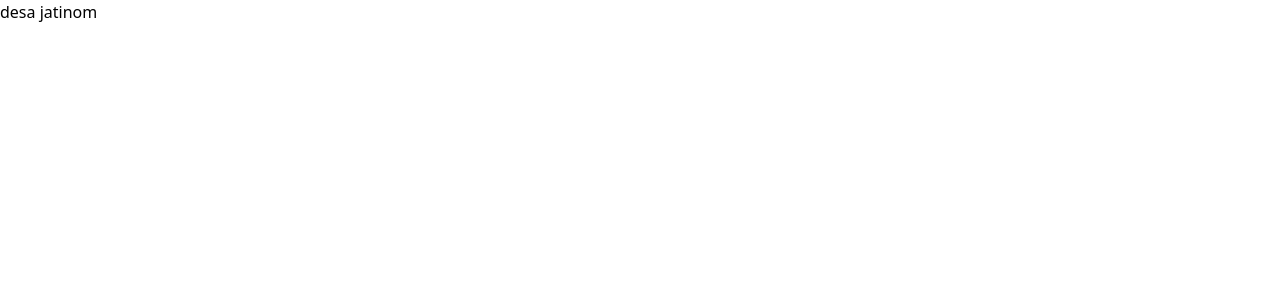
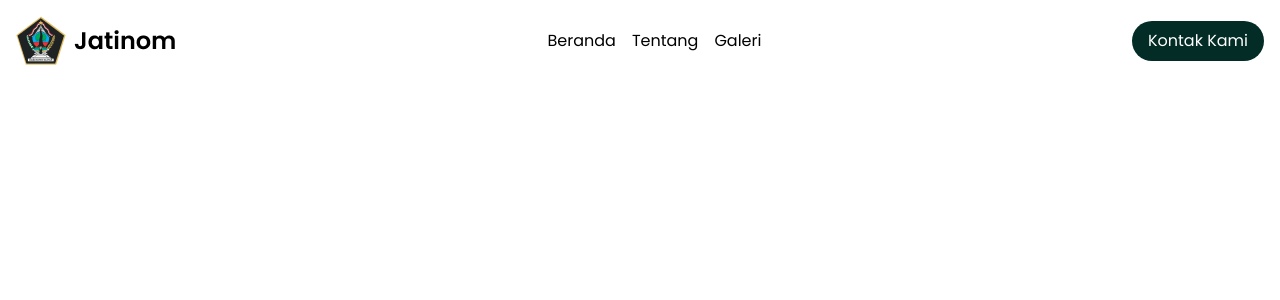
Before and after one commit to kenziehh/jatinom-village, a React (Vite) app: page / in a window 1280 px wide. Shown: the top 300 px of the page. Built offline with nearby package versions, Linux system fonts and the light colour scheme.

Commit message:
setup routes and font

```diff
--- a/package.json
+++ b/package.json
@@ -11,7 +11,8 @@
   },
   "dependencies": {
     "react": "^18.3.1",
-    "react-dom": "^18.3.1"
+    "react-dom": "^18.3.1",
+    "react-router-dom": "^6.22.0"
   },
   "devDependencies": {
     "@types/react": "^18.3.3",
--- a/src/App.jsx
+++ b/src/App.jsx
@@ -1,8 +1,23 @@
+import { BrowserRouter, Route, Routes } from "react-router-dom";
+import MainLayout from "./layouts/MainLayout";
+import Home from "./pages/Home";
+import Tentang from "./pages/Tentang";
+
 function App() {
   return (
-    <>
-      <div>desa jatinom</div>
-    </>
+    <BrowserRouter>
+      <Routes>
+        <Route element={<MainLayout />}>
+          <Route path="/" element={<Home />} />
+          <Route path="/tentang">
+            <Route index element={<Tentang />} />
+          </Route>
+          <Route path="/galeri">
+            <Route index element={<Tentang />} />
+          </Route>
+        </Route>
+      </Routes>
+    </BrowserRouter>
   );
 }
 
--- /dev/null
+++ b/src/components/footer/index.jsx
@@ -0,0 +1,11 @@
+import React from 'react'
+
+const Footer = () => {
+  return (
+    <div>
+
+    </div>
+  )
+}
+
+export default Footer
--- /dev/null
+++ b/src/components/navbar/index.jsx
@@ -0,0 +1,40 @@
+import React, { useEffect, useState } from "react";
+import { Link } from "react-router-dom";
+
+const Navbar = () => {
+  const [isScrolled, setIsScrolled] = useState(false);
+  useEffect(() => {
+    const handleScroll = () => {
+      setIsScrolled(window.scrollY > 0);
+    };
+
+    window.addEventListener("scroll", handleScroll);
+
+    return () => {
+      window.removeEventListener("scroll", handleScroll);
+    };
+  }, []);
+  return (
+    <nav
+      className={`${
+        isScrolled ? "backdrop-blur-md" : ""
+      } sticky left-0 top-0 z-[99999999] h-fit bg-white flex justify-between`}
+    >
+      <div className="flex flex-wrap items-center justify-between container py-4">
+        <Link to={"/"} className="cursor-pointer">
+          <img src="/assets/icons/logo-nav.png" alt="" />
+        </Link>
+        <div className="flex md:flex-row gap-4">
+          <Link to={"/"} >Beranda</Link>
+          <Link to={"/tentang"} >Tentang</Link>
+          <Link to={"/galeri"} >Galeri</Link>
+        </div>
+        <button className="bg-dark-green rounded-[20px] text-white py-2 px-4">
+          Kontak Kami
+        </button>
+      </div>
+    </nav>
+  );
+};
+
+export default Navbar;
--- a/src/index.css
+++ b/src/index.css
@@ -1,3 +1,9 @@
+@import url("https://fonts.googleapis.com/css2?family=Poppins:ital,wght@0,100;0,200;0,300;0,400;0,500;0,600;0,700;0,800;0,900;1,100;1,200;1,300;1,400;1,500;1,600;1,700;1,800;1,900&display=swap");
+
 @tailwind base;
 @tailwind components;
 @tailwind utilities;
+
+body {
+  font-family: "Poppins", sans-serif;
+}
--- /dev/null
+++ b/src/layouts/MainLayout.jsx
@@ -0,0 +1,13 @@
+import Footer from "../components/footer";
+import Navbar from "../components/navbar";
+import { Outlet } from "react-router-dom";
+
+export default function MainLayout() {
+  return (
+    <>
+      <Navbar />
+      <Outlet />
+      <Footer />
+    </>
+  );
+}
--- /dev/null
+++ b/src/pages/Galeri/index.jsx
@@ -0,0 +1,4 @@
+export default function Galeri() {
+  return <>
+  </>;
+}
--- /dev/null
+++ b/src/pages/Home/index.jsx
@@ -0,0 +1,3 @@
+export default function Home() {
+  return <></>;
+}
--- /dev/null
+++ b/src/pages/Tentang/index.jsx
@@ -0,0 +1,4 @@
+export default function Tentang(){
+    <>
+    </>
+}
--- a/tailwind.config.js
+++ b/tailwind.config.js
@@ -2,7 +2,15 @@
 export default {
   content: ["./index.html", "./src/**/*.{js,ts,jsx,tsx}"],
   theme: {
-    extend: {},
+    extend: {
+      container: {
+        center: true,
+        padding: "1rem",
+      },
+      colors: {
+        "dark-green": "#022C25",
+      },
+    },
   },
   plugins: [],
 };
```
Also changed, not shown: public/assets/icons/logo-nav.png (added), 1 other file (tests, documents, lock files or other folders).
